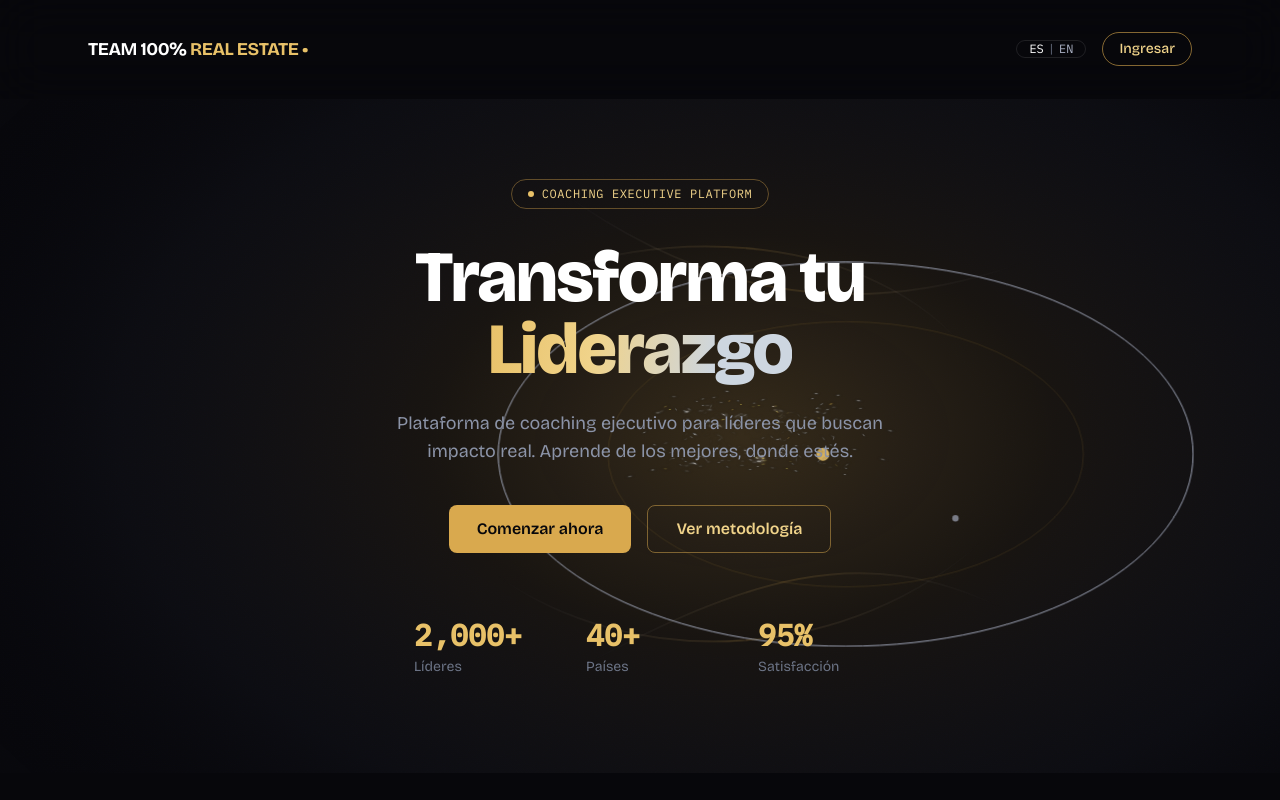
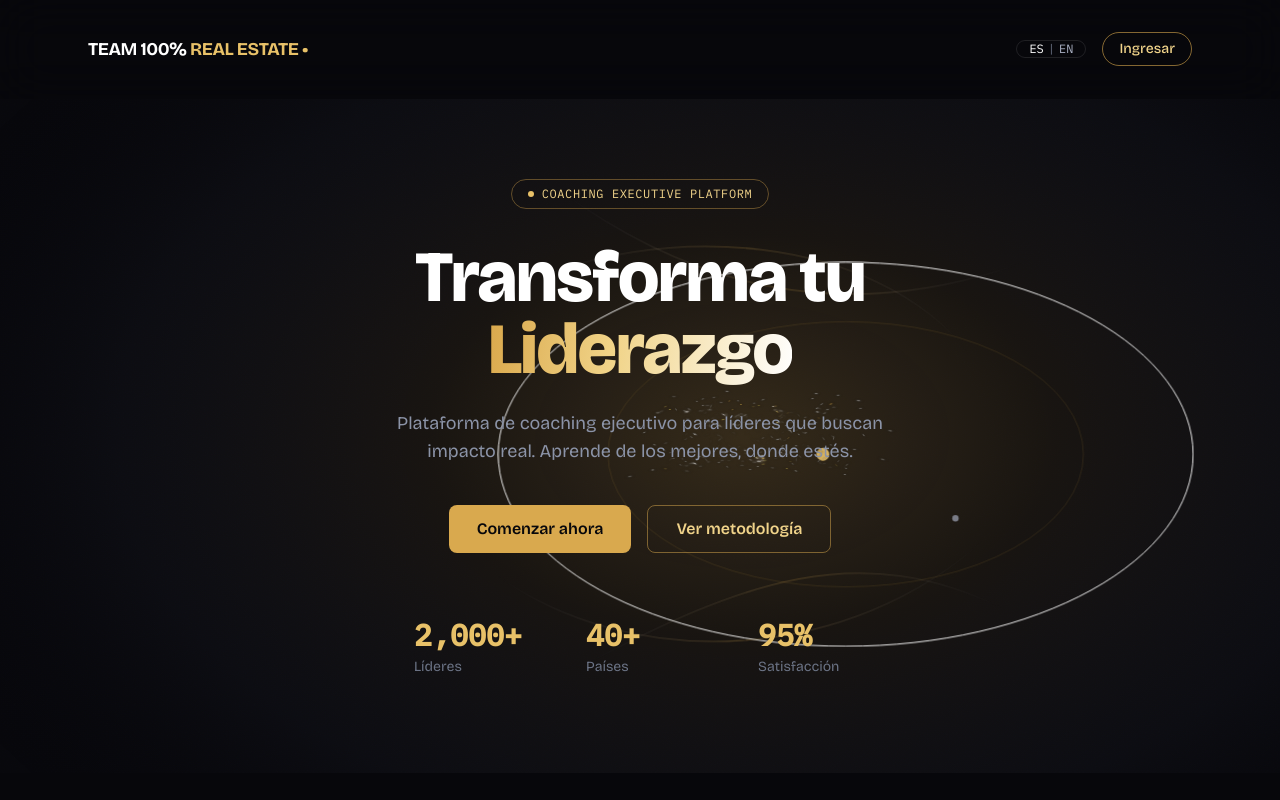
Before and after one commit to liderinnovacion12/Pagina_web_coaching, a Next.js app: page / in a window 1280 px wide. Shown: the top 800 px of the page. Built offline with nearby package versions, Linux system fonts and the light colour scheme; no server answers; the database is empty.

Commit message:
actualización animación

```diff
--- a/app/globals.css
+++ b/app/globals.css
@@ -43,11 +43,14 @@
   }
 
   body {
-    @apply bg-ink-950 text-mist-300 antialiased;
+    @apply antialiased;
+    background-color: #0f0f0e;
+    color: #ffffff;
   }
 
   ::selection {
-    @apply bg-gold-500/30 text-gold-200;
+    background: rgba(217, 167, 74, 0.28);
+    color: #fffdf7;
   }
 }
 
@@ -78,7 +81,7 @@
   }
 
   .text-gradient-gold {
-    background: linear-gradient(100deg, #e8c168 0%, #f0d38a 35%, #cdd6e0 75%);
+    background: linear-gradient(100deg, #d9a74a 0%, #f1d489 42%, #ffffff 100%);
     -webkit-background-clip: text;
     background-clip: text;
     color: transparent;
--- a/components/motion/ParticleField.tsx
+++ b/components/motion/ParticleField.tsx
@@ -203,10 +203,10 @@ void main() {
   float glow = smoothstep(1.0, 0.0, dist);
   float core = smoothstep(0.28, 0.0, dist);
 
-  vec3 cold = vec3(0.87, 0.91, 0.97);
-  vec3 warm = vec3(0.85, 0.66, 0.29);
-  vec3 color = mix(cold, warm, vAccent);
-  color *= 0.5 + core * 1.15 + vDepth * 0.16;
+  vec3 white = vec3(1.0);
+  vec3 gold = vec3(0.8509804, 0.6549020, 0.2901961);
+  vec3 color = mix(white, gold, vAccent);
+  color *= 0.42 + core * 1.12 + vDepth * 0.14;
 
   float alpha = vAlpha * glow * glow;
   outColor = vec4(color, alpha);
@@ -439,12 +439,12 @@ export function ParticleField() {
     <div ref={rootRef} className="absolute inset-0 pointer-events-none overflow-hidden">
       <div
         aria-hidden="true"
-        className="absolute inset-0 animate-vortex-pulse bg-[radial-gradient(circle_at_58%_50%,rgba(217,169,78,0.12),transparent_20%),radial-gradient(circle_at_58%_50%,rgba(141,152,175,0.08),transparent_38%),radial-gradient(circle_at_58%_50%,rgba(5,7,12,0.1),transparent_58%)]"
+        className="absolute inset-0 animate-vortex-pulse bg-[radial-gradient(circle_at_58%_50%,rgba(217,167,74,0.14),transparent_20%),radial-gradient(circle_at_58%_50%,rgba(255,255,255,0.08),transparent_38%),radial-gradient(circle_at_58%_50%,rgba(15,15,14,0.12),transparent_58%)]"
       />
 
       <div
         aria-hidden="true"
-        className="absolute inset-0 animate-vortex-drift bg-[radial-gradient(circle_at_58%_50%,rgba(217,169,78,0.06),transparent_16%),radial-gradient(circle_at_58%_50%,rgba(141,152,175,0.035),transparent_34%)] mix-blend-screen"
+        className="absolute inset-0 animate-vortex-drift bg-[radial-gradient(circle_at_58%_50%,rgba(217,167,74,0.07),transparent_16%),radial-gradient(circle_at_58%_50%,rgba(255,255,255,0.04),transparent_34%)] mix-blend-screen"
       />
 
       <canvas
@@ -456,7 +456,7 @@ export function ParticleField() {
 
       <div
         aria-hidden="true"
-        className="absolute inset-0 bg-[radial-gradient(circle_at_58%_50%,transparent_36%,rgba(5,7,12,0.32)_72%,rgba(5,7,12,0.84)_100%)]"
+        className="absolute inset-0 bg-[radial-gradient(circle_at_58%_50%,transparent_36%,rgba(15,15,14,0.34)_72%,rgba(15,15,14,0.9)_100%)]"
       />
     </div>
   );
```
